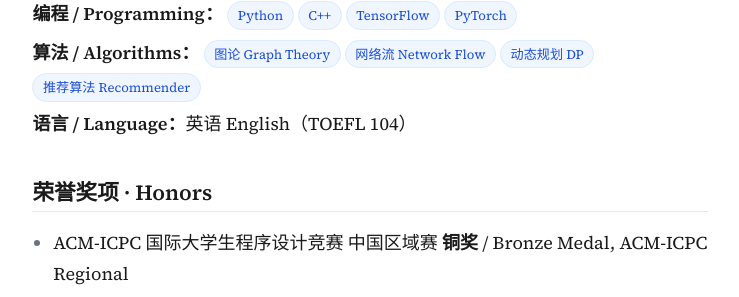
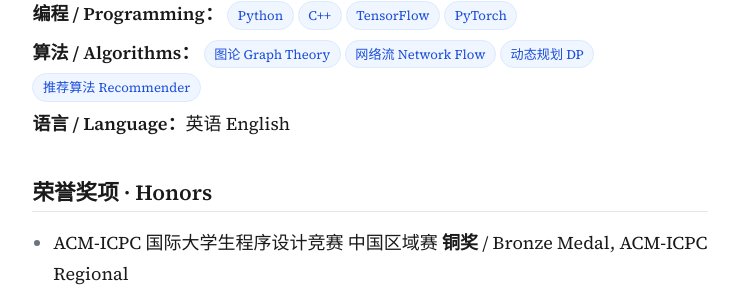
Before and after one commit to zxkng/zxkng.github.io, a Jekyll site: the page built from cv.html, in a window 1280 px wide and 900 px high, scrolled down 2100 px. Shown: the part 311-608 px from the top of the window, without its empty margins (270-1009 px from the left). Built offline with Jekyll 4.4.1, drawn with Linux system fonts in a browser that asks for light colours; some web fonts are replaced.

Commit message:
Remove TOEFL score from CV
Co-Authored-By: Claude Opus 4.8 <noreply@anthropic.com>

```diff
--- a/cv.html
+++ b/cv.html
@@ -108,7 +108,7 @@ permalink: /cv/
   <p class="skill-row"><span class="label">算法 / Algorithms：</span>
     <span class="badge">图论 Graph Theory</span><span class="badge">网络流 Network Flow</span><span class="badge">动态规划 DP</span><span class="badge">推荐算法 Recommender</span>
   </p>
-  <p class="skill-row"><span class="label">语言 / Language：</span>英语 English（TOEFL 104）</p>
+  <p class="skill-row"><span class="label">语言 / Language：</span>英语 English</p>
 </div>
 
 <h2>荣誉奖项 · Honors</h2>
```
